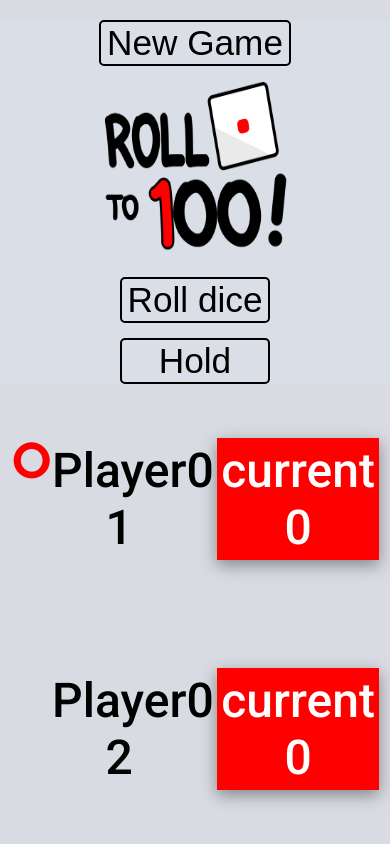
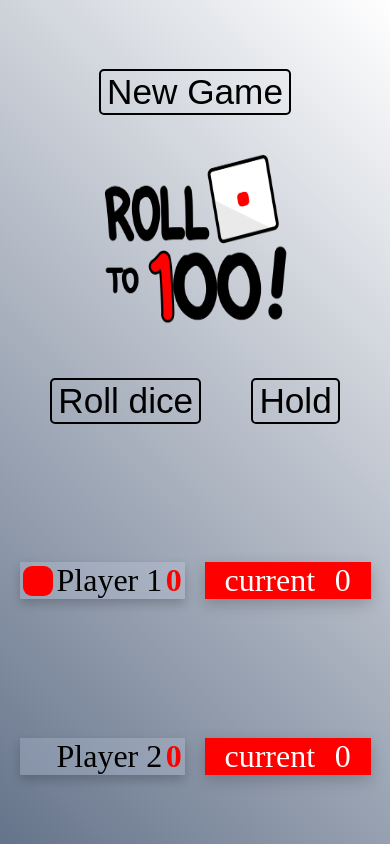
Before and after one commit to QiaoAn05/roll-to-100, a PHP site: page / in a window 390 px wide. Run offline with PHP 8.4, Linux system fonts and the light colour scheme.

Commit message:
change html structure and reorganise style for responsive

```diff
--- a/index.html
+++ b/index.html
@@ -9,24 +9,6 @@
 </head>
 <body>
   <div class="container">
-
-    <!--player 1-->
-    <div class="box-p1">
-
-      <div class="box-player-score1">
-
-        <span>Player 1</span>
-        <span id="active1">O</span>
-        <div id="score1">0</div>
-
-      </div>
-
-      <div class="box-current">current
-
-        <div id="current1">0</div>
-
-      </div>
-    </div>
 
     <!--Buttons and image-->
     <div class="box-btn">
@@ -47,15 +29,35 @@
 
     </div>
 
+    <!--player 1-->
+    <div class="box-p1">
+
+      <div class="box-player-score1">
+
+        <span id="active1"></span>
+        <span>Player 1</span>
+
+        <div id="score1">0</div>
+
+      </div>
+
+      <div class="box-current">current
+
+        <div id="current1">0</div>
+
+      </div>
+    </div>
+
+
     <!--player 2-->
     <div class="box-p2">
 
       <div class="box-player-score2">
 
-        <span id="active2">O</span>
+        <span id="active2"></span>
         <span>Player 2</span>
         <div id="score2">0</div>
-    </div>
+      </div>
 
       <div class="box-current">current
         <div id="current2">0</div>
--- a/style.css
+++ b/style.css
@@ -1,56 +1,64 @@
-@import url('https://fonts.googleapis.com/css2?family=Roboto:wght@500&display=swap');
-@import url('https://fonts.googleapis.com/css2?family=Josefin+Sans:wght@700&display=swap');
-
 html, body {
   height: 100vh;
   width: 100%;
   margin: 0;
+}
+
+.container {
+  background: linear-gradient(45deg, rgba(63, 81, 110, .8), white);
   display: flex;
-    font-family: 'Roboto', sans-serif;
+  flex-wrap: wrap;
+  font-size: 2rem;
+  min-height: 100%;
+}
+
+.box-btn, .box-p1, .box-p2 {
+  width: 100%;
+  display: flex;
+}
+
+.box-btn {
+  flex-direction: column;
+  justify-content: center;
+  align-items: center;
 }
 
 img {
-    height: 250px;
-    width: 250px;
+  height: 200px;
+  width: 200px;
+  margin: 6% 0 10% 0;
 }
 
-  .container {
-    flex: 1 1 auto;
-    display: flex;
-    align-items: center;
-    font-size: 3rem;
-    background: linear-gradient(45deg, rgba(63, 81, 110, .8), white);
+.box-p1, .box-p2 {
+  align-self: center;
+
 }
 
-  .box-p1, .box-p2, .box-btn {
-    flex: 1 1 auto;
-    text-align: center;
-    height: 100%;
+.box-player-score1, .box-player-score2, .box-current {
   display: flex;
-    flex-direction: column;
+  width: 100%;
   justify-content: space-evenly;
-    align-items: center;
 }
 
-  .box-btn {
+.box-player-score1, .box-player-score2 {
   background: rgba(218, 230, 249, 0.2);
-    box-shadow: 0 5px 15px rgba(0, 0, 0, .5);
-  }
-
-  .box-roll-hold {
-    display: flex;
-    flex-direction: column;
-  }
-
-  #hold {
-    margin-top: 10%;
+  box-shadow: 0 5px 10px rgba(0, 0, 0, .2);
+  margin-left: 5%;
 }
 
 .box-current {
   background: red;
   color: white;
-    padding: 1%;
-    box-shadow: 0 5px 15px rgba(0, 0, 0, .4);
+  box-shadow: 0 5px 15px rgba(0, 0, 0, .2);
+  margin: 0 5% 0 5%;
+}
+
+#active1, #active2 {
+  height: 30px;
+  width: 30px;
+  background: red;
+  align-self: center;
+  border-radius: 30%;
 }
 
   button {
@@ -66,77 +74,86 @@ html, body {
     background:rgba(229, 235, 245, 0.8);
   }
 
-  #active1, #active2 {
+#score1, #score2 {
   color: red;
-    font-weight: bold;
-    font-family: 'Josefin Sans', sans-serif;
+  font-weight: bolder;
 }
 
-  @media screen and (max-width: 820px) {
+.box-roll-hold {
+  width: 100%;
+  display: flex;
+  justify-content: space-evenly;
+}
+
+@media screen and (min-width: 820px) {
   .container {
+    background: linear-gradient(45deg, rgba(63, 81, 110, .8), white);
     display: flex;
-      flex-direction: column;
-      background: rgba(63, 81, 110, .2);
+    flex-wrap: nowrap;
+    font-size: 3rem;
   }
+
     .container :nth-child(1) { order: 2; }
     .container :nth-child(2) { order: 1; }
     .container :nth-child(3) { order: 3; }
 
+  .box-btn {
+    display: flex;
+    background: rgba(218, 230, 249, 0.2);
+    box-shadow: 0 5px 15px rgba(0, 0, 0, .5);
+  }
+    .box-btn :nth-child(1) {order: 1}
+    .box-btn :nth-child(2) {order: 2}
+    .box-btn :nth-child(3) {order: 3}
+    .box-btn :nth-child(4) {order: 4}
+
  .box-p1, .box-p2 {
-      text-align: center;
-      width: 100%;
     display: flex;
+    flex-direction: column-reverse;
+    justify-content: space-evenly;
+    align-self: auto;
   }
 
-    .box-btn {
+  button {
+    font-size: 3rem;
+  }
+
+  .box-player-score1, .box-player-score2, .box-current {
     display: flex;
-      width: 100%;
     flex-direction: column;
+    align-items: center;
+    margin: 0;
     box-shadow: none;
+    background: transparent;
+  }
+    .box-player-score1 :nth-child(1) {order: 1}
+    .box-player-score1 :nth-child(2) {order: 2}
+    .box-player-score1 :nth-child(3) {order: 3}
+
+    .box-player-score2 :nth-child(1) {order: 1}
+    .box-player-score2 :nth-child(2) {order: 2}
+    .box-player-score2 :nth-child(3) {order: 3}
+
+  .box-current {
+    background: red;
+    color: white;
+    box-shadow: 0 5px 15px rgba(0, 0, 0, .2);
+    width: 50%;
+    align-self: center;
+  }
+
+  .box-roll-hold {
+    display: flex;
+    flex-direction: column;
+    justify-content: space-evenly;
+    align-items: center;
+  }
+
+  #roll-dice {
+    width: 50%;
+  }
+  #hold {
+    width: 50%;
     margin-top: 5%;
   }
-    .box-btn :nth-child(1) { order: 1; }
-    .box-btn :nth-child(2) { order: 2; }
-    .box-btn :nth-child(3) { order: 3; }
-    .box-btn :nth-child(4) { order: 4; }
-
-    img {
-      width: 200px;
-      height: 200px;
-      margin-bottom: 3%;
 }
-
-    button:hover {
-      transform: none;
-      background:rgba(229, 235, 245, 0.8);
-      box-shadow: 0 5px 15px rgba(5, 5, 5, 0.4);
-    }
-
-    .box-p1 {
-      flex-direction: row-reverse;
-      height: 100%;
-    }
-
-    .box-p2 {
-      flex-direction: row-reverse;
-    }
-
-    .box-player-score1 {
-      display: flex;
-      width: 50%;
-      justify-content: space-between;
-    }
-    .box-player-score1 :nth-child(1) { order: 2; }
-    .box-player-score1 :nth-child(2) { order: 1; }
-    .box-player-score1 :nth-child(3) { order: 3; }
-
-    .box-player-score2 {
-      display: flex;
-      width: 50%;
-      justify-content: space-between;
-    }
-    .box-player-score2 :nth-child(1) { order: 1; }
-    .box-player-score2 :nth-child(2) { order: 2; }
-    .box-player-score2 :nth-child(3) { order: 3; }
-
-  }
```
Lines whose indentation alone changed are shown as unchanged.
